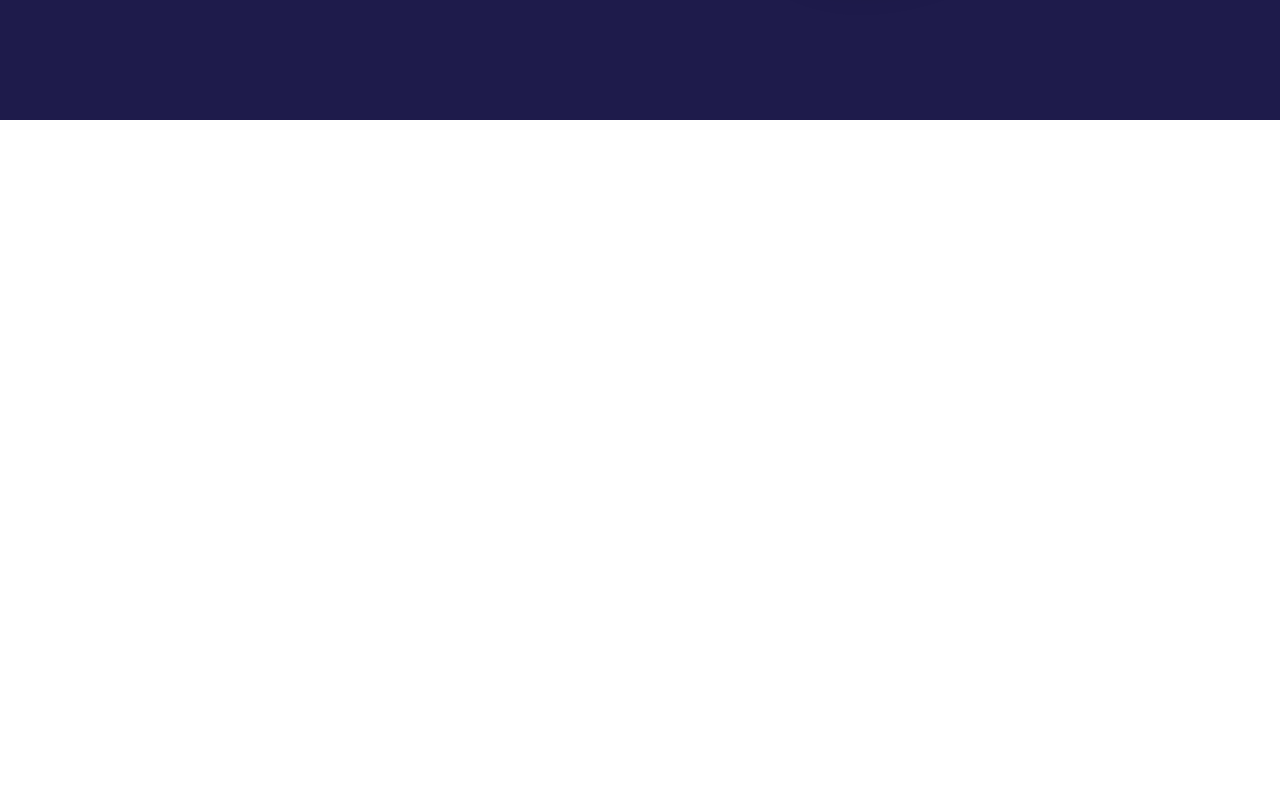
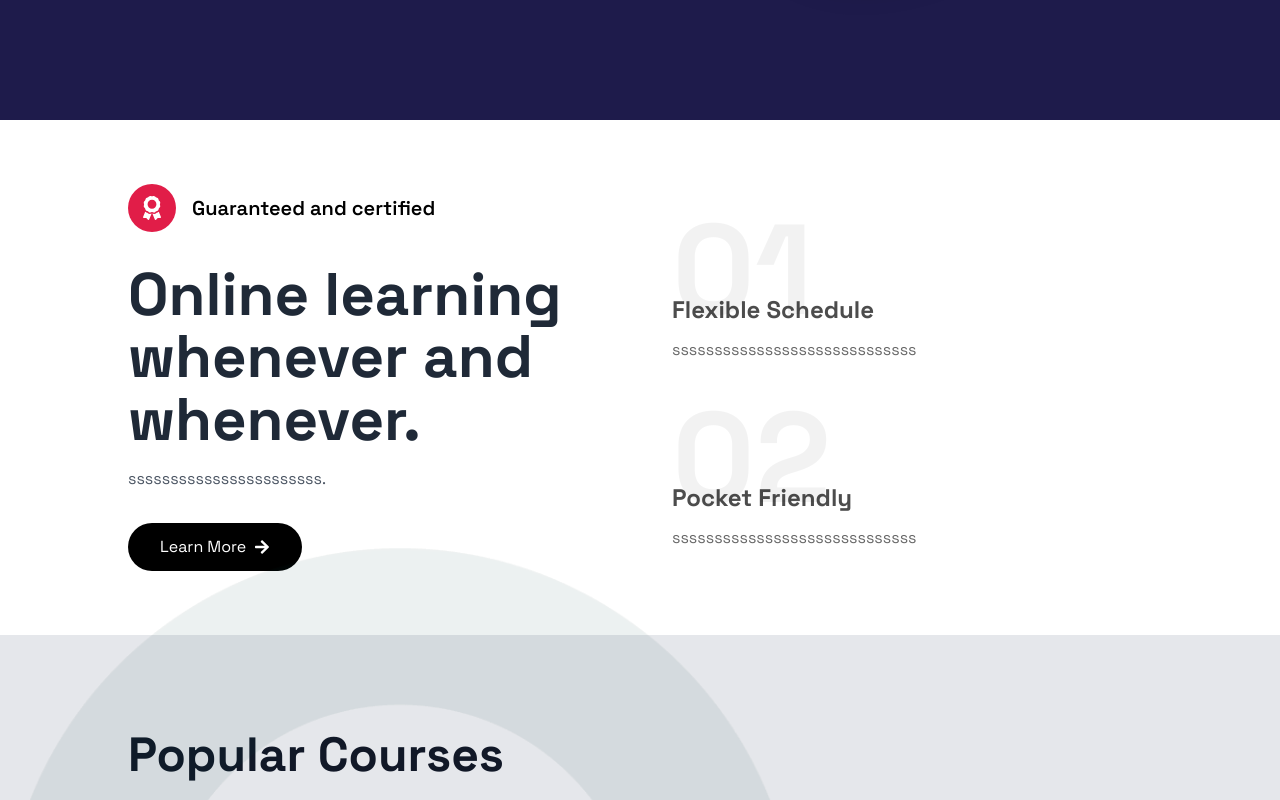
Before and after one commit to NadeeTharuka/new-lms, a Next.js app: page / in a window 1280 px wide. Shown: the part 680-1480 px from the top of the page. Before the commit the page ends 800 px from the top, so only its background shows below. Built offline with nearby package versions, Linux system fonts and the light colour scheme.

Commit message:
Update Home.tsx

```diff
--- a/components/Home/Home.tsx
+++ b/components/Home/Home.tsx
@@ -1,10 +1,14 @@
 import React from 'react'
 import Hero from './Hero/Hero';
+import About from './About/About';
+import Courses from './Course/Courses';
 
 const Home = () => {
   return (
     <div>
       <Hero />
+      <About />
+      <Courses />
     </div>
   )
 };
```
